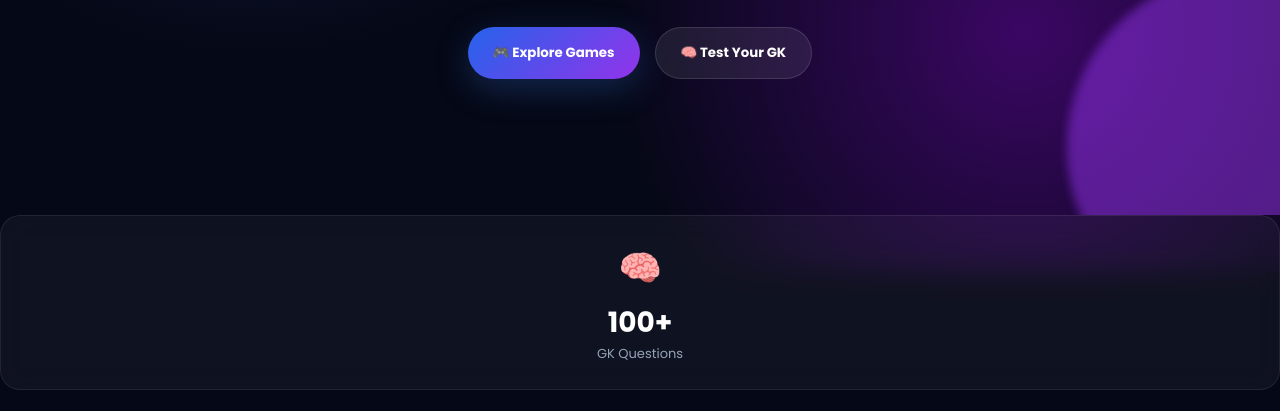
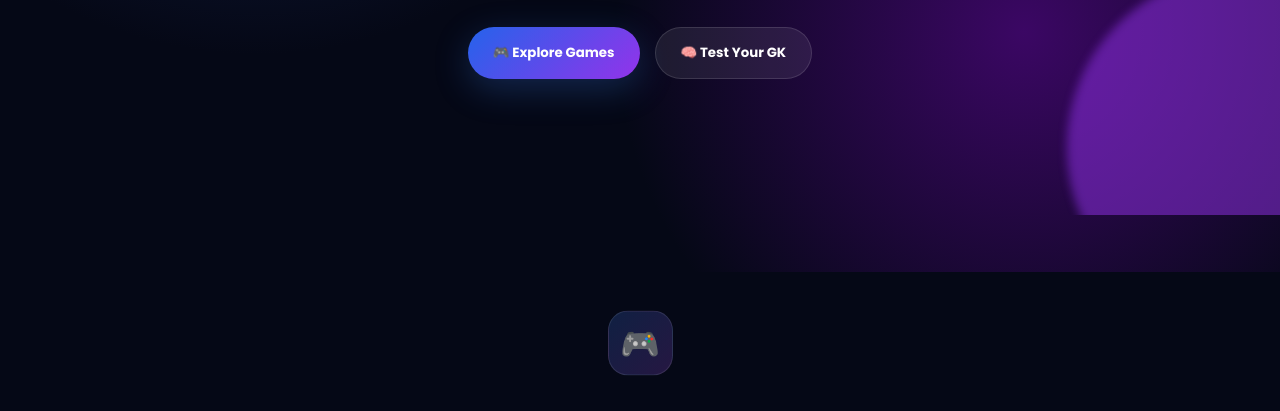
Before and after one commit to roshanjoshi07/Play-Gyan, a plain HTML site: page index.html in a window 1280 px wide. Shown: the part 528-939 px from the top of the page. Drawn offline with Linux system fonts and the light colour scheme.

```diff
--- a/index.html
+++ b/index.html
@@ -128,24 +128,6 @@
 <!-- =====================================================
      QUICK STATS
 ===================================================== -->
-
-
-        <div class="stat-card">
-
-            <div class="stat-icon">
-                🧠
-            </div>
-
-            <h3>100+</h3>
-
-            <p>GK Questions</p>
-
-        </div>
-
-    </div>
-
-</section>
-
 
 
 <!-- =====================================================
```
